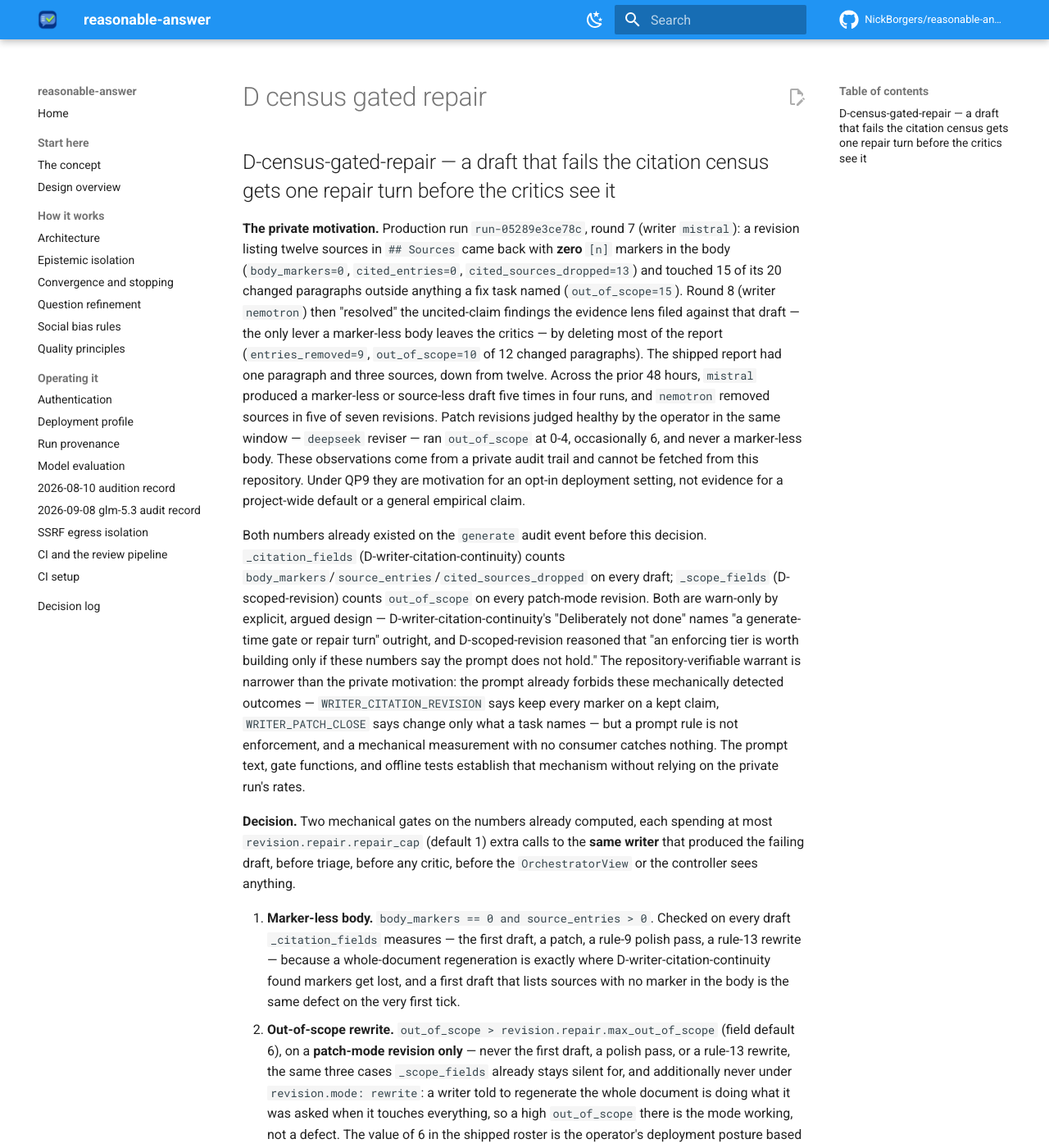
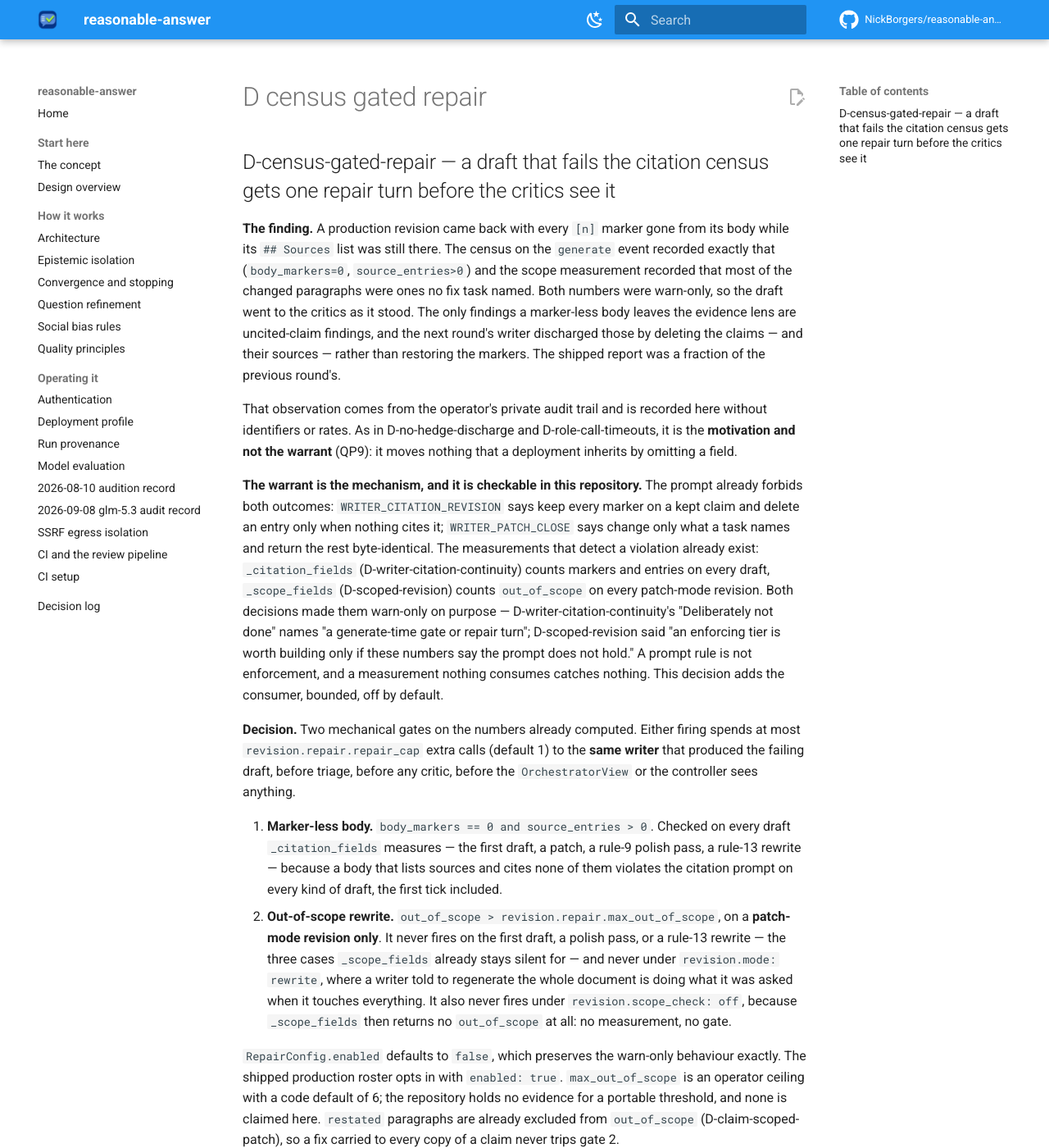
Before and after one commit to NickBorgers/reasonable-answer, an MkDocs documentation site: the page built from docs/decisions/D-census-gated-repair.md, in a window 1280 px wide and 1400 px high. Shown: the whole window at 82% size. Built offline with MkDocs 1.6.1 and Material for MkDocs 9.7.7, drawn with Linux system fonts in a browser that asks for light colours; comment, search, counter and statistics services are not loaded; some of the changed text lies outside the part shown.

Commit message:
fix(repair): the repair turn inherits the patch licence and cites no private run (D-census-gated-repair)
Addresses the six outstanding review-cycle-2 blockers on #230.

- invariant/inv-repair-patch-licence-1: `writer_repair_turn` takes `patch_licence`,
  computed in `_repair_draft` from the same condition `_generate` uses to pick the
  patch close (`mode == "patch"`, not polish, not rule-13 rewrite). The byte-for-byte
  restore sentence appears only then, and names `PREVIOUS DRAFT` explicitly.
- docs/docs-private-audit-1, quality/qual-claim-unsupported-1: every public surface
  (decision, isolation.md, roster comment, superseding notes, prompt comment) drops the
  run identifier, model identities and rates. The motivation is stated qualitatively;
  the warrant is the mechanism (D-no-hedge-discharge / D-role-call-timeouts pattern).
  The fabricated "healthy range (0-6)" attribution to D-scoped-revision is removed.
- docs/docs-repair-context-1: isolation.md and the decision enumerate the repair
  prompt's inputs exactly (date line, gate counts, question, own draft, previous
  artifact, fix tasks) and the patch-licence condition.
- test/test-matrix-1: `revision.mode: rewrite` with an over-threshold draft never fires
  gate 2 while `out_of_scope` is still recorded; the exemption test gains that case.
- test/test-matrix-2: with retrieval on, the drafting call carries `["web_search"]` and
  the repair call `[]`, same alias.

Also from the reviewers' non-blocking notes: `repair_resolved` stays 0 when a repair
clears gate 1 by deleting `## Sources`; the in-loop re-measurement no longer repeats the
census warnings; empty-completion repair path tested; D-claim-scoped-patch cross-links
the gate; architecture.md's REPORT_SKELETON enumeration names the repair turn; the
repair prompt gets an isolation-vocabulary test; `scope_check: off` documented as
never firing gate 2.

Co-Authored-By: Claude Fable 5.1 <noreply@anthropic.com>

```diff
--- a/docs/decisions/D-census-gated-repair.md
+++ b/docs/decisions/D-census-gated-repair.md
@@ -1,69 +1,75 @@
 ## D-census-gated-repair — a draft that fails the citation census gets one repair turn before the critics see it
 
-**The private motivation.** Production run `run-05289e3ce78c`, round 7 (writer `mistral`): a revision listing
-twelve sources in `## Sources` came back with **zero** `[n]` markers in the body (`body_markers=0`,
-`cited_entries=0`, `cited_sources_dropped=13`) and touched 15 of its 20 changed paragraphs outside
-anything a fix task named (`out_of_scope=15`). Round 8 (writer `nemotron`) then "resolved" the
-uncited-claim findings the evidence lens filed against that draft — the only lever a marker-less body
-leaves the critics — by deleting most of the report (`entries_removed=9`, `out_of_scope=10` of 12
-changed paragraphs). The shipped report had one paragraph and three sources, down from twelve. Across
-the prior 48 hours, `mistral` produced a marker-less or source-less draft five times in four runs, and
-`nemotron` removed sources in five of seven revisions. Patch revisions judged healthy by the operator
-in the same window — `deepseek` reviser — ran `out_of_scope` at 0-4, occasionally 6, and never a
-marker-less body. These
-observations come from a private audit trail and cannot be fetched from this repository. Under QP9
-they are motivation for an opt-in deployment setting, not evidence for a project-wide default or a
-general empirical claim.
+**The finding.** A production revision came back with every `[n]` marker gone from its body while its
+`## Sources` list was still there. The census on the `generate` event recorded exactly that
+(`body_markers=0`, `source_entries>0`) and the scope measurement recorded that most of the changed
+paragraphs were ones no fix task named. Both numbers were warn-only, so the draft went to the critics
+as it stood. The only findings a marker-less body leaves the evidence lens are uncited-claim findings,
+and the next round's writer discharged those by deleting the claims — and their sources — rather than
+restoring the markers. The shipped report was a fraction of the previous round's.
 
-Both numbers already existed on the `generate` audit event before this decision. `_citation_fields`
-(D-writer-citation-continuity) counts `body_markers`/`source_entries`/`cited_sources_dropped` on every
-draft; `_scope_fields` (D-scoped-revision) counts `out_of_scope` on every patch-mode revision. Both are
-warn-only by explicit, argued design — D-writer-citation-continuity's "Deliberately not done" names "a
-generate-time gate or repair turn" outright, and D-scoped-revision reasoned that "an enforcing tier is
-worth building only if these numbers say the prompt does not hold." The repository-verifiable warrant
-is narrower than the private motivation: the prompt already forbids these mechanically detected
-outcomes — `WRITER_CITATION_REVISION` says keep every marker on a kept claim,
-`WRITER_PATCH_CLOSE` says change only what a task names — but a prompt rule is not enforcement, and a
-mechanical measurement with no consumer catches nothing. The prompt text, gate functions, and offline
-tests establish that mechanism without relying on the private run's rates.
+That observation comes from the operator's private audit trail and is recorded here without
+identifiers or rates. As in D-no-hedge-discharge and D-role-call-timeouts, it is the **motivation and
+not the warrant** (QP9): it moves nothing that a deployment inherits by omitting a field.
 
-**Decision.** Two mechanical gates on the numbers already computed, each spending at most
-`revision.repair.repair_cap` (default 1) extra calls to the **same writer** that produced the failing
+**The warrant is the mechanism, and it is checkable in this repository.** The prompt already forbids
+both outcomes: `WRITER_CITATION_REVISION` says keep every marker on a kept claim and delete an entry
+only when nothing cites it; `WRITER_PATCH_CLOSE` says change only what a task names and return the
+rest byte-identical. The measurements that detect a violation already exist: `_citation_fields`
+(D-writer-citation-continuity) counts markers and entries on every draft, `_scope_fields`
+(D-scoped-revision) counts `out_of_scope` on every patch-mode revision. Both decisions made them
+warn-only on purpose — D-writer-citation-continuity's "Deliberately not done" names "a generate-time
+gate or repair turn"; D-scoped-revision said "an enforcing tier is worth building only if these
+numbers say the prompt does not hold." A prompt rule is not enforcement, and a measurement nothing
+consumes catches nothing. This decision adds the consumer, bounded, off by default.
+
+**Decision.** Two mechanical gates on the numbers already computed. Either firing spends at most
+`revision.repair.repair_cap` extra calls (default 1) to the **same writer** that produced the failing
 draft, before triage, before any critic, before the `OrchestratorView` or the controller sees anything.
 
 1. **Marker-less body.** `body_markers == 0 and source_entries > 0`. Checked on every draft
    `_citation_fields` measures — the first draft, a patch, a rule-9 polish pass, a rule-13 rewrite —
-   because a whole-document regeneration is exactly where D-writer-citation-continuity found markers
-   get lost, and a first draft that lists sources with no marker in the body is the same defect on the
-   very first tick.
-2. **Out-of-scope rewrite.** `out_of_scope > revision.repair.max_out_of_scope` (field default 6), on a
-   **patch-mode revision only** — never the first draft, a polish pass, or a rule-13 rewrite, the same
-   three cases `_scope_fields` already stays silent for, and additionally never under
-   `revision.mode: rewrite`: a writer told to regenerate the whole document is doing what it was asked
-   when it touches everything, so a high `out_of_scope` there is the mode working, not a defect. The
-   value of 6 in the shipped roster is the operator's deployment posture based on the private
-   observations above, not a portable healthy-range claim.
+   because a body that lists sources and cites none of them violates the citation prompt on every
+   kind of draft, the first tick included.
+2. **Out-of-scope rewrite.** `out_of_scope > revision.repair.max_out_of_scope`, on a **patch-mode
+   revision only**. It never fires on the first draft, a polish pass, or a rule-13 rewrite — the
+   three cases `_scope_fields` already stays silent for — and never under `revision.mode: rewrite`,
+   where a writer told to regenerate the whole document is doing what it was asked when it touches
+   everything. It also never fires under `revision.scope_check: off`, because `_scope_fields` then
+   returns no `out_of_scope` at all: no measurement, no gate.
 
-`RepairConfig.enabled` defaults to `false`, preserving the prior warn-only code behaviour. The shipped
-production roster explicitly opts in with `enabled: true` and `max_out_of_scope: 6`, following the
-same QP9 pattern as `review.selection`: private operational evidence may inform a named deployment's
-choice but does not move the behaviour inherited by deployments that omit the field.
+`RepairConfig.enabled` defaults to `false`, which preserves the warn-only behaviour exactly. The
+shipped production roster opts in with `enabled: true`. `max_out_of_scope` is an operator ceiling
+with a code default of 6; the repository holds no evidence for a portable threshold, and none is
+claimed here. `restated` paragraphs are already excluded from `out_of_scope` (D-claim-scoped-patch),
+so a fix carried to every copy of a claim never trips gate 2.
 
-**The repair turn.** `graph._writer_repair` makes up to the configured cap of calls to the same alias,
-same system prompt shape, same call timeout as the generation it repairs — nothing about the call machinery differs, only
-the prompt does. `prompts.writer_repair_turn` states the gate(s) that fired with their concrete numbers
-(only the sentence for a gate that actually fired — a run tuned to tolerate a high `out_of_scope` never
-sees that wording on a marker-only failure), then hands back exactly three things: the writer's own
-failing draft, the previous artifact it revised from, and the fix tasks it already had. Nothing else.
-No tool is offered — the point of this turn is to restore text the writer already produced, not to run
-another research pass, so `web_search`/`read_source` are withheld rather than left available and
-unused. The writer sees no critic identity and no new source text: everything in the prompt is
-something it already held before this call.
+**The repair turn.** `graph._writer_repair` calls the same alias with the same system prompt shape
+and the same call timeout as the generation it repairs; only the user prompt differs, and no tool is
+offered — the job is to restore text the writer already produced, not to research further, so
+`web_search` and `read_source` are withheld rather than left available. The prompt,
+`prompts.writer_repair_turn`, contains exactly these inputs, every one of them something the writer
+already held or produced:
+
+- the run's date line, as on every writer call;
+- the gate sentence(s) with their concrete counts — only for a gate that actually fired;
+- the question;
+- the writer's own failing draft;
+- the previous artifact, on a revision;
+- the fix tasks it already had.
+
+No critic identity, no lens, no new source text (RA-010). The restore instruction — return every
+paragraph outside the fix tasks byte-for-byte from the previous artifact — is included only under the
+**patch licence**, the same condition the drafting call used to select `WRITER_PATCH_CLOSE`
+(`revision.mode == "patch"`, not a polish pass, not a rule-13 rewrite). A polish pass, a rewrite, or a
+`mode: rewrite` deployment was asked for the whole document; its repair turn asks for the whole
+corrected report and says nothing about restoring paragraphs (D-scoped-revision's exemption carries
+over unchanged).
 
 `graph._repair_draft` re-measures the repaired text with the same `_citation_fields`/`_scope_fields`
-functions and ships it whether or not the gate cleared. This never loops chasing a clean measurement —
-each pass through the bounded `repair_cap` loop either resolves or does not, and once the cap is spent
-the draft ships as it stands. A repair call that itself fails (`ModelCallError`, or an empty
+functions and ships it whether or not the gate cleared. It never loops chasing a clean measurement:
+each pass through the bounded `repair_cap` loop either resolves or does not, and once the cap is
+spent the draft ships as it stands. A repair call that itself fails (`ModelCallError`, or an empty
 completion) is caught, logged, and treated as an unresolved attempt: the latest successfully repaired
 draft ships (or the original draft when the first attempt fails), never a partial or malformed
 completion, and a repair can never abort a run that would otherwise have continued.
@@ -71,10 +77,11 @@ completion, and a repair can never abort a run that would otherwise have continu
 **Why the same writer.** The census and scope numbers describe what *this model* dropped from *its own*
 draft; asking a different model to reconstruct byte-identical paragraphs it never wrote would trade one
 defect (lost markers) for another (a second author's prose grafted mid-document, which is exactly what
-D-scoped-revision's patch licence exists to prevent). The same author already holds the context needed
-to restore what it deleted, and the repair call is bounded and audit-visible either way — visible on
-`model_call` events like any other writer call, and on `repair_attempted` on `generate` whether or not
-it fires.
+D-scoped-revision's patch licence exists to prevent). This is not a critique surface: no verdict is
+formed, no finding is filed, no clean record is written, and nothing the repair produces enters review
+or control except as the artifact every eligible non-author critic then reads under the unchanged
+author-exclusion rule (QP4). The repair call is visible on `model_call` events like any other writer
+call, and on `repair_attempted` on `generate`.
 
 **Why one turn, not a loop.** A writer that fails the same gate twice is not converging toward a fix,
 and a repair loop chasing zero would spend the run's writer budget on a model already shown not to
@@ -83,12 +90,6 @@ an enforcing mechanism must be bounded or it becomes a second unbounded loop lay
 controller's own capped one (QP7). `repair_cap` defaults to 1 and is configurable for the operator who
 wants to spend more calls chasing the same gate; nothing in the mechanism assumes it is exactly one.
 
-**Why these thresholds and not a stricter gate.** Gate 1 has no tunable — a body that lists sources and
-cites none of them in prose violates the repository's citation prompt on every draft. Gate 2 is
-configurable because the repository has no public evidence establishing one portable threshold. Six
-is recorded only as this deployment's operator-selected ceiling; another deployment must choose from
-its own reviewable posture, and omission leaves repair disabled.
-
 **Invariants touched: none.** Blind orchestrator and author exclusion are untouched — the repair turn
 never reaches triage, the `OrchestratorView`, or the controller, and it is the *same* author repairing
 its *own* draft, so no author-exclusion or clean-record eligibility question arises (RC-002's per-hash
@@ -96,7 +97,8 @@ reset already fires once, on whichever hash ships). The artifact hash (`report.a
 from the final — possibly repaired — text, so idempotent replay and the resume fingerprint
 (`graph._run_fingerprint`, which hashes `roster` and `budgets`, not `revision`) are unaffected. Fail-closed
 lenses, severity floors, and untrusted-text-never-reaches-a-generator-as-instruction are all unchanged:
-the repair prompt carries only text the writer already held (RA-010).
+every fenced block in the repair prompt is `_neutralized` (D-fence-scrub-all-directions), and the prompt
+carries only text the writer already held (RA-010).
 
 **Event fields, on `generate`, integers and one closed enum, present only when a gate fired** — no URL,
 no report text (RA-016):
@@ -107,23 +109,24 @@ no report text (RA-016):
 | `repair_reason` | `markerless`, `out_of_scope`, or `both` |
 | `repair_resolved` | 1 if the gate(s) cleared by the time the repair budget was spent, else 0 |
 
-The existing census/scope fields (`body_markers`, `source_entries`, `out_of_scope`, …) are unchanged in
-name and meaning — they describe whichever text actually ships, repaired or not, so an A/B comparison
-written against the old warn-only fields still reads correctly; it now also sees fewer marker-less and
-over-threshold rows, which is the point.
+`repair_resolved` means what its name says: a repair that makes gate 1 false by deleting the whole
+`## Sources` section (so `source_entries` falls to 0) is recorded as **unresolved**, because that is the
+delete-to-discharge shape the gate exists to catch, not a fix. The existing census/scope fields
+(`body_markers`, `source_entries`, `out_of_scope`, …) are unchanged in name and meaning — they describe
+whichever text actually ships, repaired or not, so an A/B comparison written against the old warn-only
+fields still reads correctly. The re-measurement inside the repair loop does not repeat the census's
+log warnings, so each stays countable as one per generation.
 
 **Deliberately not done.**
 
 - **No gate on content deleted inside a task's scope.** A writer can still discharge a fix task by
-  deleting the paragraph it names — round 8's real failure mode above, `entries_removed` climbing
-  inside paragraphs the fix tasks *did* name. That is a selection/triage concern (what the run does
-  with a draft that is technically in-scope but worse), not a census-gate one, and belongs to a later
-  decision.
+  deleting the paragraph it names. That is a selection/triage concern (what the run does with a draft
+  that is technically in-scope but worse), not a census-gate one, and belongs to a later decision.
 - **No change to round selection.** `review.selection` (`fewest_defects` / `latest_unblocked`) is
   untouched; this decision only changes what one generation call produces before selection ever runs.
-- **No roster change.** `nemotron`'s deletion behaviour and `mistral`'s marker-loss rate are both
-  candidates for `ra audition`, not a mechanical gate — a repair turn catches the shape of the defect
-  every time it recurs, which a roster change does not guarantee.
+- **No roster change.** Whether a particular writer drops markers or deletes sources often enough to
+  leave the roster is an `ra audition` question, not a mechanical gate — a repair turn catches the
+  shape of the defect every time it recurs, which a roster change does not guarantee.
 - **A "too few markers" or partial-coverage threshold.** Gate 1 is exactly `body_markers == 0`, the
   total-loss case; partial coverage still routes through the evidence critic and
   D-bibliography-integrity's per-entry orphan findings, unchanged.
@@ -132,7 +135,9 @@ over-threshold rows, which is the point.
   tools to use in the first place.
 
 Cites D-writer-citation-continuity (the census this gates), D-scoped-revision (the scope measurement
-this gates, and the healthy-range figures the default threshold is drawn from), D-claim-scoped-patch
-(why `restated` paragraphs are already excluded from `out_of_scope` before this gate ever sees it, so a
-claim carried to every restatement it is fixed in does not trip gate 2), and D-no-hedge-discharge
-(`additive_only`, the sibling measurement this decision does not gate).
+this gates, and the patch-licence condition the repair prompt inherits), D-claim-scoped-patch (why
+`restated` paragraphs are already excluded from `out_of_scope` before this gate ever sees it),
+D-no-hedge-discharge (`additive_only`, the sibling measurement this decision does not gate, and the
+motivation-versus-warrant pattern this entry follows), D-role-call-timeouts (the same QP9 pattern for a
+configurable deployment option), and D-fence-scrub-all-directions (every fenced block in the repair
+prompt is scrubbed).
--- a/docs/isolation.md
+++ b/docs/isolation.md
@@ -222,20 +222,27 @@ claim, how many came back containing every word of the old text, in order, with
 It is a subset of `in_scope` plus `restated` — a rate to read against them, never a fourth bucket —
 and, like every other number here, it is warn-only. Nothing about who edits or who reviews moves.
 
-**Two of these measurements now buy one repair turn before any critic reads the draft
-(D-census-gated-repair).** A production run's writer returned a body with zero `[n]` markers over
-twelve listed sources; the next round's writer "resolved" the resulting findings by deleting most of
+**Two of these measurements now buy a bounded repair turn before any critic reads the draft
+(D-census-gated-repair).** A production run's writer returned a body with no `[n]` marker while its
+Sources list survived; the next round's writer "resolved" the resulting findings by deleting most of
 the report rather than restoring the citations. Two mechanical gates on numbers this section and
 D-writer-citation-continuity already compute — a marker-less body with sources (every draft, first
-included), or `out_of_scope` over a configured ceiling on a patch-mode revision only — spend up to
-`revision.repair.repair_cap` extra calls (default 1) to the *same* writer, handing back its own draft
-with the exact counts and the fix tasks it
-already saw, and ask for the whole corrected report. The repaired draft is re-measured and ships
-whether or not the gate cleared: this is a bounded repair turn, never a loop, and `revision.repair:
-enabled: false` restores the exact warn-only behaviour above. `additive_only` is unaffected — it
-stays warn-only, and gates nothing. Nothing about who edits or who reviews moves here either: the
-repair call is the same author, offered no tool, and sees nothing beyond its own draft, the previous
-artifact and the fix tasks — never a critic's identity, never fresh source text.
+included), or `out_of_scope` over a configured ceiling on a patch-mode revision only (never under
+`revision.mode: rewrite`, and never under `scope_check: off`, which measures nothing) — spend up to
+`revision.repair.repair_cap` extra calls (default 1) to the *same* writer and ask for the whole
+corrected report. The repaired draft is re-measured and ships whether or not the gate cleared: this
+is a bounded repair turn, never a loop, and `revision.repair.enabled: false` restores the exact
+warn-only behaviour above. `additive_only` is unaffected — it stays warn-only, and gates nothing.
+
+Nothing about who edits or who reviews moves here either. The repair call is the same author and is
+offered no tool. Its prompt (`prompts.writer_repair_turn`) contains exactly: the run's date line; the
+gate sentence(s) with their counts, for the gate(s) that fired; the question; the writer's own
+failing draft; the previous artifact, on a revision; and the fix tasks it already had — never a
+critic's identity, never a lens name, never fresh source text. Every fenced block is `_neutralized`
+like every other writer-facing block (D-fence-scrub-all-directions). The instruction to restore
+untouched paragraphs byte-for-byte from the previous artifact appears only under the patch licence —
+the same `mode == "patch"`, not-polish, not-rewrite condition the drafting call uses to select the
+patch close (D-scoped-revision) — so a repair never carries a licence the generation it repairs did not.
 
 ## The depersonalization step (principle 1, made concrete)
 
```
Also changed, not shown: docs/architecture.md (+2 -1 lines), docs/decisions/D-claim-scoped-patch.md (+4 -2 lines), docs/decisions/D-scoped-revision.md (+8 -7 lines), docs/decisions/D-writer-citation-continuity.md (+6 -6 lines), 5 other files.
